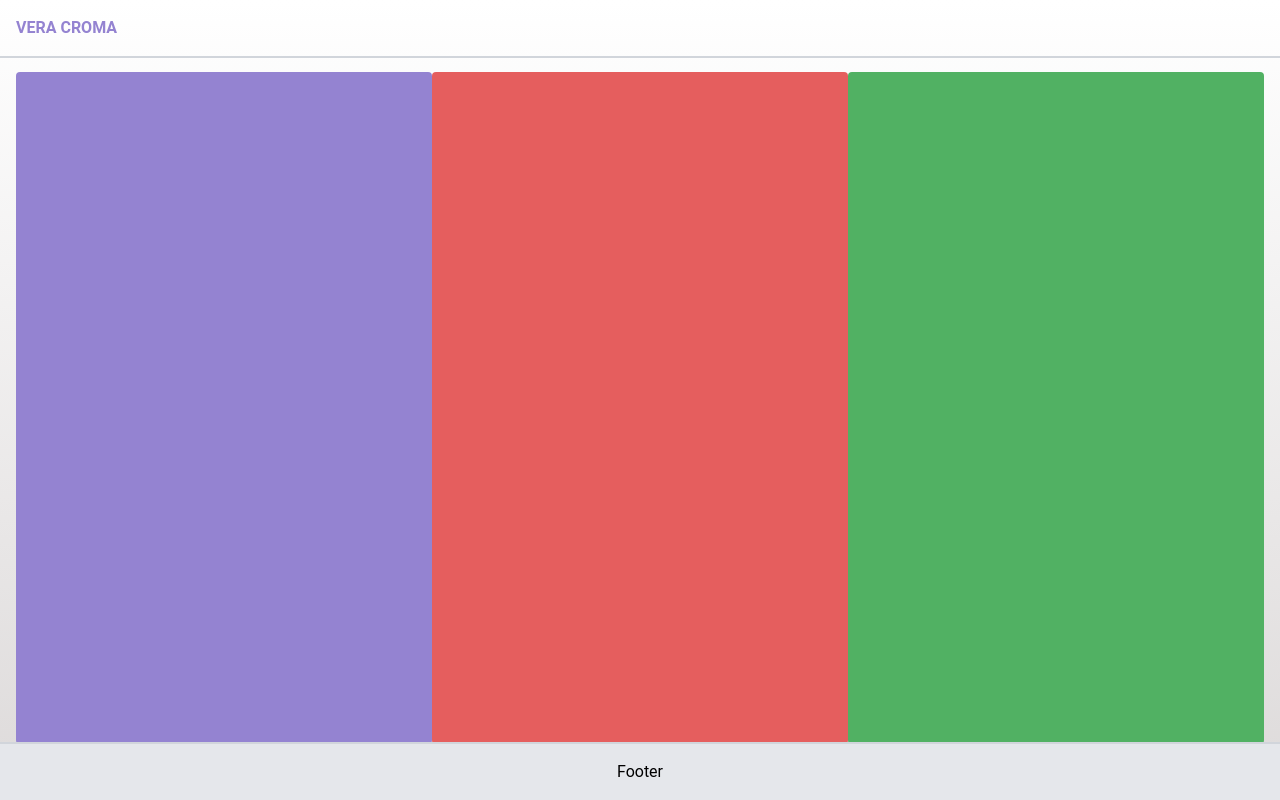
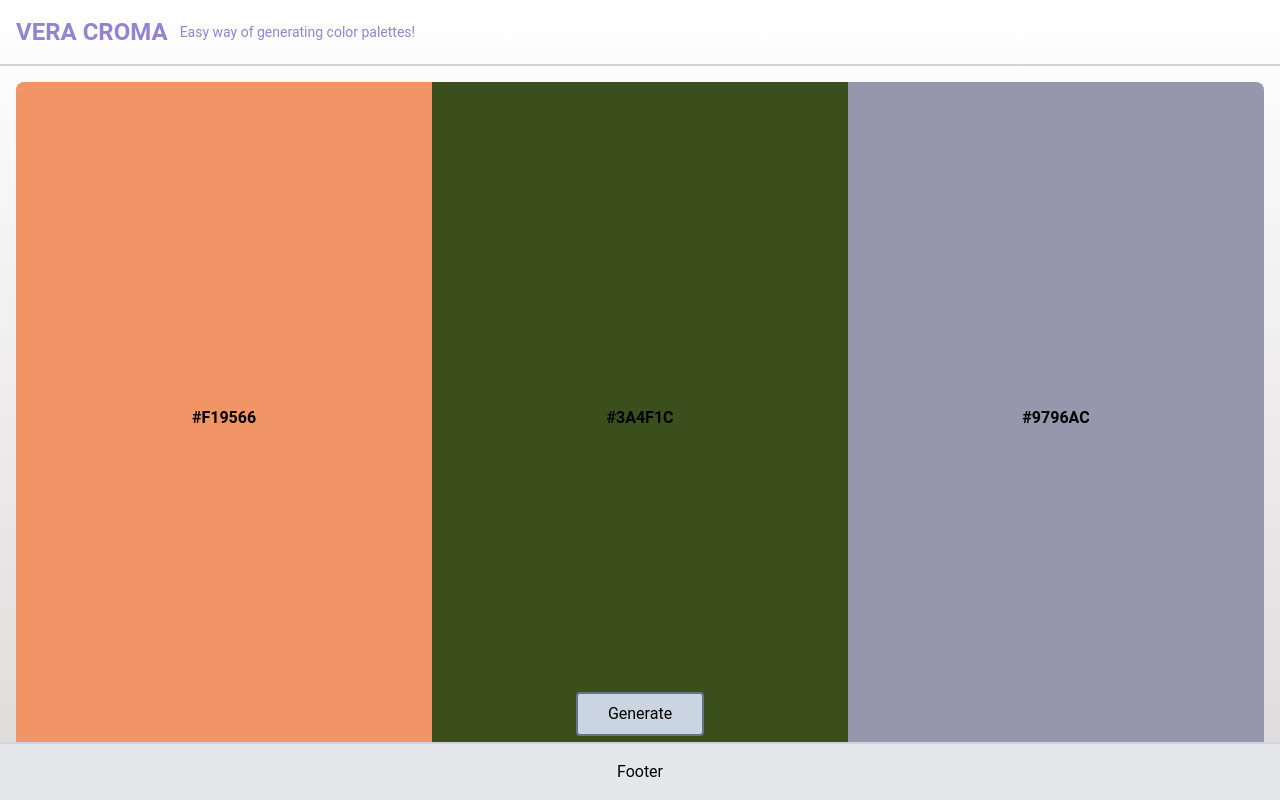
Before and after one commit to OscarGE11/Vera-Croma, an Angular app: page /home in a window 1280 px wide. Built offline with nearby package versions, Linux system fonts and the light colour scheme.

Commit message:
Added color generation logic

```diff
--- a/src/app/app.component.html
+++ b/src/app/app.component.html
@@ -1,7 +1,10 @@
-<header class="fixed top-0 w-full border-b-2 border-gray-300 bg-white-200 p-4">
-  <h1 class="font-bold">VERA CROMA</h1>
+<header class="flex gap-3 w-full border-b-2 border-gray-300 bg-white-200 p-4">
+  <h1 class="font-bold text-2xl">VERA CROMA</h1>
+  <span class="text-sm self-center"
+    >Easy way of generating color palettes!</span
+  >
 </header>
-<main class="p-4 mt-14">
+<main class="p-4">
   <router-outlet></router-outlet>
 </main>
 <footer
--- a/src/app/core/home/home.component.css
+++ b/src/app/core/home/home.component.css
@@ -0,0 +1,24 @@
+.color-box {
+  position: relative;
+  overflow: hidden;
+}
+
+.color-box:hover {
+  padding: 8px;
+}
+
+.color-box:hover::before {
+  content: "";
+  position: absolute;
+  top: 0;
+  left: 0;
+  right: 0;
+  bottom: 0;
+  background-color: rgba(255, 255, 255, 0.2);
+  z-index: 1;
+}
+
+.color-box p {
+  position: relative;
+  z-index: 2;
+}
--- a/src/app/core/home/home.component.html
+++ b/src/app/core/home/home.component.html
@@ -1,5 +1,33 @@
 <main class="grid grid-flow-col auto-cols-fr w-full h-[calc(100vh-8rem)]">
-  <div [style.background-color]="blue" class="p-4 text-center rounded"></div>
-  <div [style.background-color]="red" class="p-4 text-center rounded"></div>
-  <div [style.background-color]="green" class="p-4 text-center rounded"></div>
+  <div
+    [style.background-color]="firstColor"
+    class="p-4 text-center rounded-tl-lg flex flex-col justify-center items-center"
+  >
+    <div class="color-box p-2 cursor-pointer rounded transition-colors">
+      <p class="font-semibold">{{ firstColor.toUpperCase() }}</p>
+    </div>
+  </div>
+  <div
+    [style.background-color]="secondColor"
+    class="p-4 text-center flex flex-col justify-center items-center"
+  >
+    <div class="color-box p-2 cursor-pointer rounded transition-colors">
+      <p class="font-semibold">{{ secondColor.toUpperCase() }}</p>
+    </div>
+  </div>
+  <div
+    [style.background-color]="thirdColor"
+    class="p-4 text-center rounded-tr-lg flex flex-col justify-center items-center"
+  >
+    <div class="color-box p-2 cursor-pointer rounded transition-colors">
+      <p class="font-semibold">{{ thirdColor.toUpperCase() }}</p>
+    </div>
+  </div>
 </main>
+
+<button
+  class="fixed bottom-16 left-0 right-0 w-32 mx-auto bg-slate-300 border-2 border-slate-500 hover:bg-slate-500 hover:border-slate-600 hover:text-white transition-colors p-2 rounded"
+  (click)="generateColors()"
+>
+  Generate
+</button>
--- a/src/app/core/home/home.component.ts
+++ b/src/app/core/home/home.component.ts
@@ -1,4 +1,5 @@
 import { Component } from '@angular/core';
+import { ColorGenerationService } from '../../services/color-generation.service';
 
 @Component({
   selector: 'app-home',
@@ -7,7 +8,31 @@ import { Component } from '@angular/core';
   styleUrl: './home.component.css',
 })
 export class HomeComponent {
-  blue = '#9483d1';
-  green = '#51b163';
-  red = '#e55e5e';
+  constructor(private colorGenerationService: ColorGenerationService) {}
+
+  firstColor: string = '';
+  secondColor: string = '';
+  thirdColor: string = '';
+
+  ngOnInit(): void {
+    this.generateColors();
+  }
+
+  generateColors(): void {
+    this.firstColor = this.colorGenerationService.generateColor();
+    this.secondColor = this.colorGenerationService.generateColor();
+
+    if (this.firstColor === this.secondColor) {
+      this.secondColor = this.colorGenerationService.generateColor();
+    }
+
+    this.thirdColor = this.colorGenerationService.generateColor();
+
+    if (
+      this.firstColor === this.thirdColor ||
+      this.secondColor === this.thirdColor
+    ) {
+      this.thirdColor = this.colorGenerationService.generateColor();
+    }
+  }
 }
--- a/src/app/services/color-generation.service.ts
+++ b/src/app/services/color-generation.service.ts
@@ -1,9 +1,12 @@
 import { Injectable } from '@angular/core';
 
 @Injectable({
-  providedIn: 'root'
+  providedIn: 'root',
 })
 export class ColorGenerationService {
+  constructor() {}
 
-  constructor() { }
+  generateColor(): string {
+    return '#' + Math.floor(Math.random() * 16777215).toString(16);
+  }
 }
--- a/src/styles.css
+++ b/src/styles.css
@@ -7,6 +7,7 @@ html {
   height: 100%;
   background: linear-gradient(to bottom, rgb(255, 255, 255), #dddada);
   font-family: "Roboto", sans-serif;
+  overflow-y: hidden;
 }
 
 body {
```
